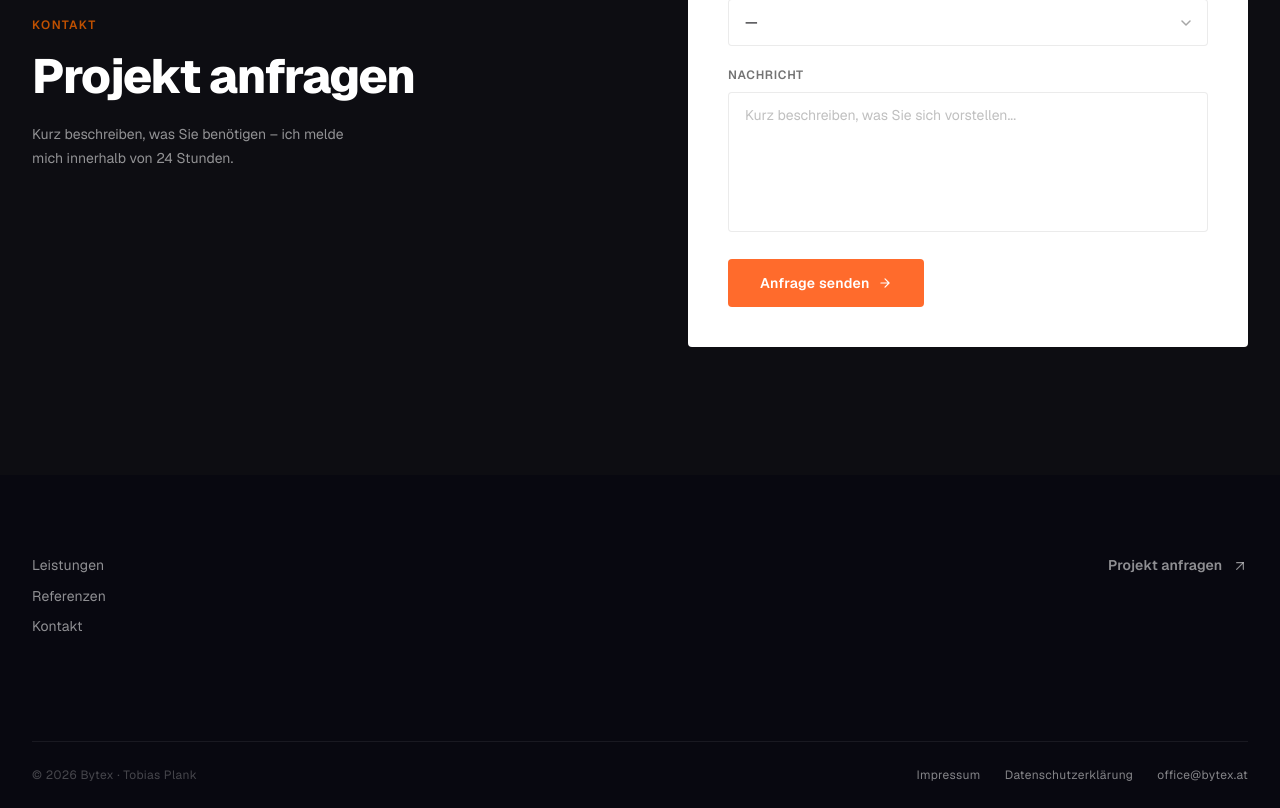
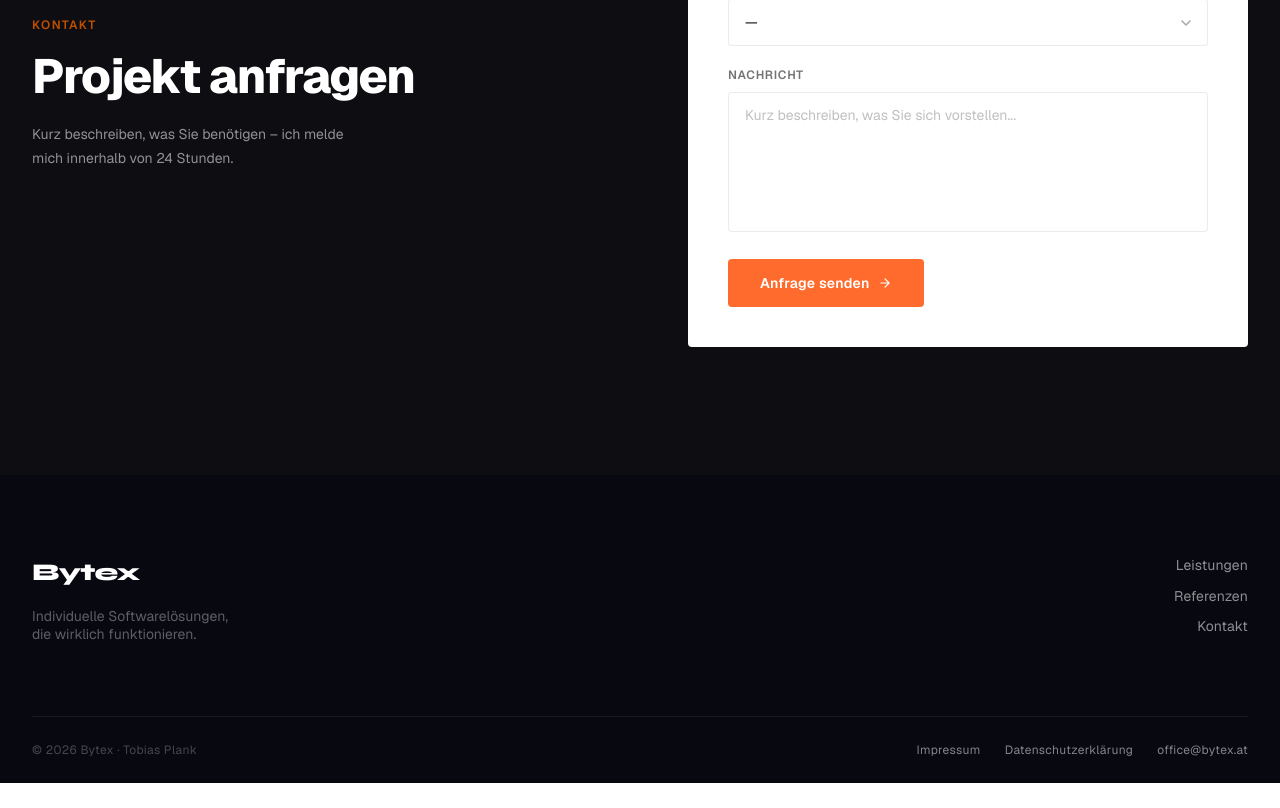
Before and after one commit to platob23/bytex-website, a Next.js app: page /de in a window 1280 px wide. Shown: the part 5155-5963 px from the top of the page. After the commit the page ends 5938 px from the top, so only its background shows below. Built offline with nearby package versions, Linux system fonts and the light colour scheme.

Commit message:
feat(footer): replace cta with brand statement, nav right

```diff
--- a/components/Footer.tsx
+++ b/components/Footer.tsx
@@ -7,7 +7,7 @@ type Nav = {
 }
 
 type FooterDict = {
-  cta: string
+  statement: string
   impressum: string
   datenschutz: string
 }
@@ -22,7 +22,7 @@ export default function Footer({ nav, footer, lang }: Props) {
   return (
     <footer style={{ backgroundColor: '#080810' }}>
 
-      {/* Top row — nav + CTA */}
+      {/* Top row — brand left, nav right */}
       <Container>
         <div
           style={{
@@ -30,31 +30,42 @@ export default function Footer({ nav, footer, lang }: Props) {
             justifyContent: 'space-between',
             alignItems: 'flex-start',
             padding: '5rem 0 4.5rem',
+            gap: '4rem',
           }}
         >
-          <nav style={{ display: 'flex', flexDirection: 'column', gap: '0.6rem' }}>
+          {/* Left — logo + statement */}
+          <div>
+            <p
+              style={{
+                fontFamily: 'var(--font-display-family)',
+                fontWeight: 'var(--weight-extrabold)',
+                fontSize: 'var(--text-2xl)',
+                letterSpacing: '-0.03em',
+                color: '#ffffff',
+                marginBottom: '1rem',
+              }}
+            >
+              Bytex
+            </p>
+            <p
+              style={{
+                fontSize: 'var(--text-sm)',
+                color: 'rgba(255,255,255,0.35)',
+                lineHeight: 'var(--leading-snug)',
+                whiteSpace: 'pre-line',
+                maxWidth: '260px',
+              }}
+            >
+              {footer.statement}
+            </p>
+          </div>
+
+          {/* Right — nav links */}
+          <nav style={{ display: 'flex', flexDirection: 'column', gap: '0.6rem', alignItems: 'flex-end' }}>
             <a href="#services" className="footer-link">{nav.services}</a>
             <a href="#references" className="footer-link">{nav.references}</a>
             <a href="#contact" className="footer-link">{nav.contact}</a>
           </nav>
-
-          <a href="#contact" className="footer-cta">
-            {footer.cta}
-            <svg
-              aria-hidden="true"
-              width="16"
-              height="16"
-              viewBox="0 0 24 24"
-              fill="none"
-              stroke="currentColor"
-              strokeWidth="1.75"
-              strokeLinecap="round"
-              strokeLinejoin="round"
-            >
-              <path d="M7 17L17 7" />
-              <path d="M7 7h10v10" />
-            </svg>
-          </a>
         </div>
       </Container>
 
@@ -67,7 +78,6 @@ export default function Footer({ nav, footer, lang }: Props) {
             justifyContent: 'space-between',
             alignItems: 'center',
             padding: '1.5rem 0',
-            marginTop: '2rem',
           }}
         >
           <span
--- a/dictionaries/de.json
+++ b/dictionaries/de.json
@@ -91,7 +91,7 @@
     ]
   },
   "footer": {
-    "cta": "Projekt anfragen",
+    "statement": "Individuelle Softwarelösungen,\ndie wirklich funktionieren.",
     "impressum": "Impressum",
     "datenschutz": "Datenschutzerklärung"
   },
--- a/dictionaries/en.json
+++ b/dictionaries/en.json
@@ -91,7 +91,7 @@
     ]
   },
   "footer": {
-    "cta": "Start a project",
+    "statement": "Custom software solutions\nthat actually work.",
     "impressum": "Impressum",
     "datenschutz": "Privacy Policy"
   },
```
